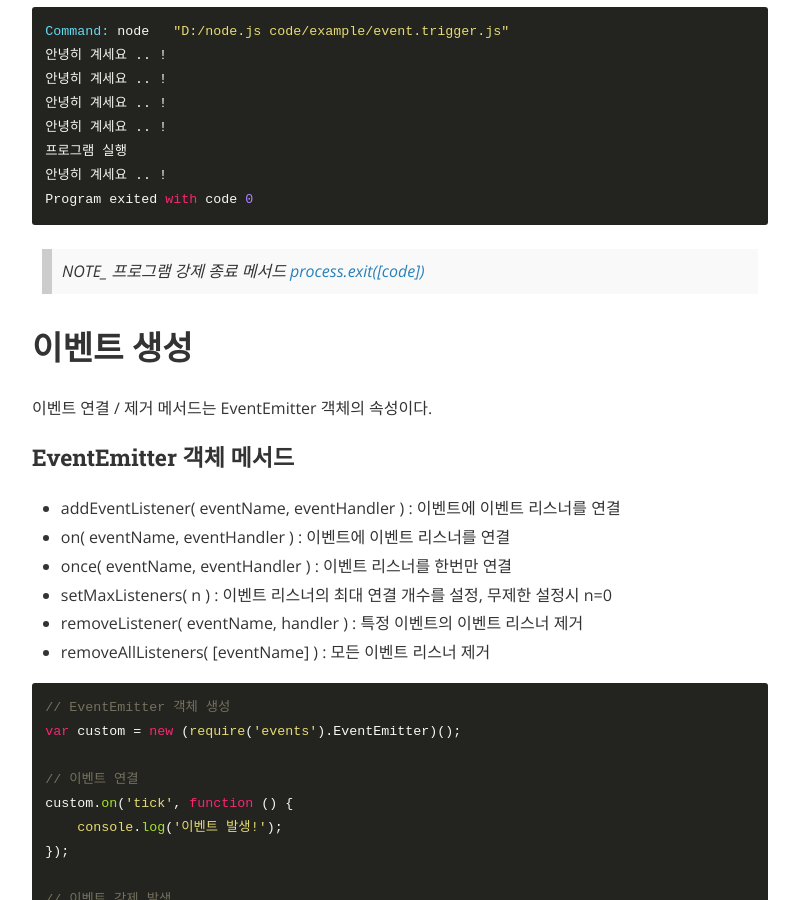
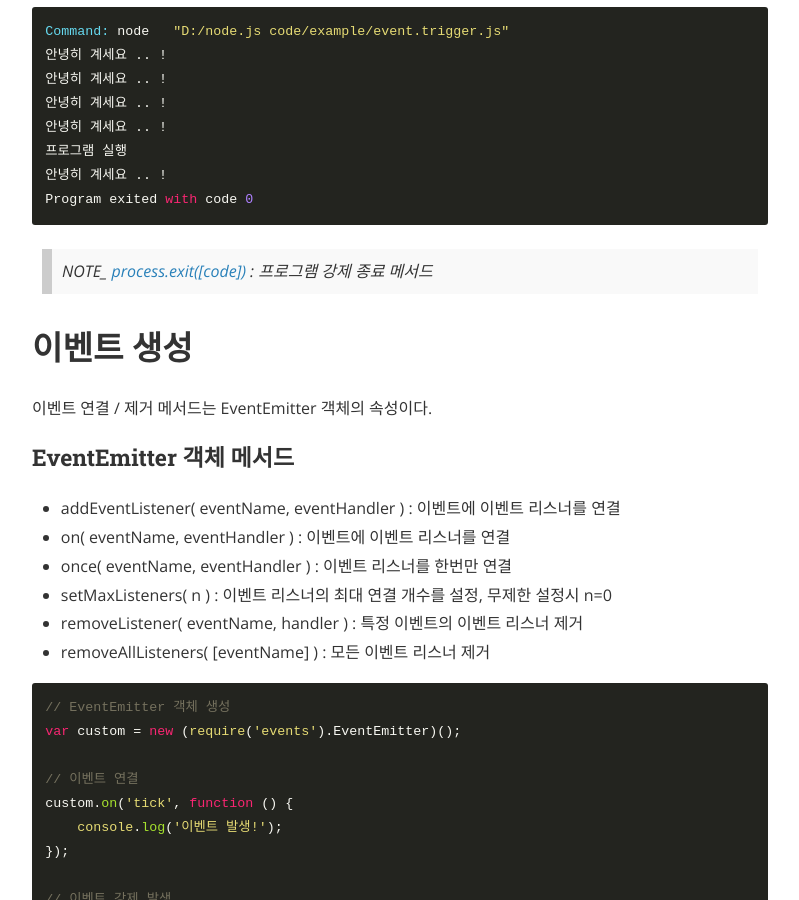
Before and after one commit to aaronleedev/aaronleedev.github.io, a Jekyll site: the page built from _posts/2017-08-01-node-js-5.markdown, in a window 1280 px wide and 900 px high, scrolled down 2438 px. Shown: the whole window, without its empty margins (240-1039 px from the left). Built offline with Jekyll 4.4.1, drawn with Linux system fonts in a browser that asks for light colours; nearby versions of some CDN libraries.

````diff
--- a/_posts/2017-08-01-node-js-5.markdown
+++ b/_posts/2017-08-01-node-js-5.markdown
@@ -86,8 +86,7 @@ Command: node   "D:/node.js code/example/event.trigger.js"
 Program exited with code 0
 ```
 
-> NOTE_ 프로그램 강제 종료 메서드
-> [process.exit([code])](https://nodejs.org/api/process.html#process_process_exit_code)
+> NOTE_ [process.exit([code])](https://nodejs.org/api/process.html#process_process_exit_code) : 프로그램 강제 종료 메서드
 
 # 이벤트 생성
 이벤트 연결 / 제거 메서드는 EventEmitter 객체의 속성이다.
````
